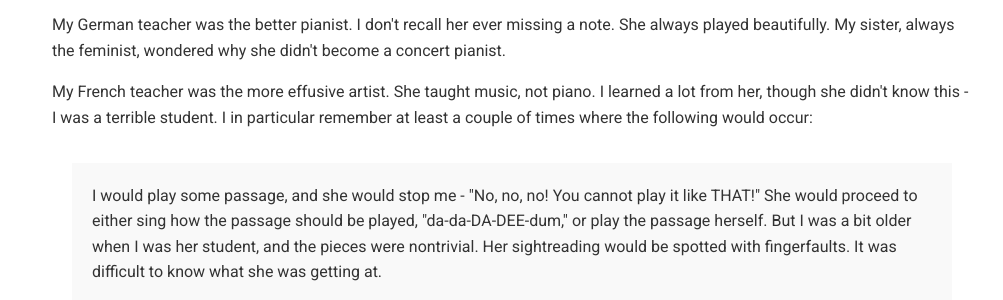
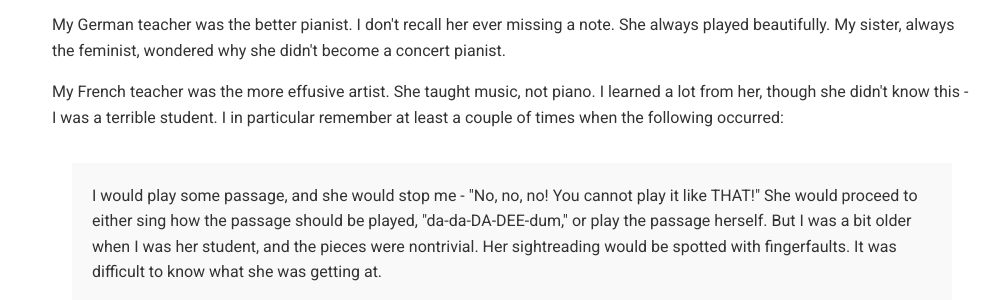
Before and after one commit to overheardonearth/overheardonearth.github.io, a Jekyll site: the page built from _posts/2019-08-05-once-more-with-feeling.html, in a window 1280 px wide. Shown: the part 341-641 px from the top of the page, without its empty margins (128-1131 px from the left). Built offline with Jekyll 4.4.1, drawn with Linux system fonts in a browser that asks for light colours; comment, search, counter and statistics services are not loaded.

Commit message:
Update 2019-08-05-once-more-with-feeling.html

```diff
--- a/_posts/2019-08-05-once-more-with-feeling.html
+++ b/_posts/2019-08-05-once-more-with-feeling.html
@@ -10,7 +10,7 @@ I took piano lessons for multiple years. I had two teachers; I refer to them as
 My German teacher was the better pianist. I don't recall her ever missing a note. She always played beautifully. My sister, always the feminist, wondered why she didn't become a concert pianist.
 
 <p>
-My French teacher was the more effusive artist. She taught music, not piano. I learned a lot from her, though she didn't know this - I was a terrible student. I in particular remember at least a couple of times where the following would occur:
+My French teacher was the more effusive artist. She taught music, not piano. I learned a lot from her, though she didn't know this - I was a terrible student. I in particular remember at least a couple of times when the following occurred:
 
 <div class="media">
   I would play some passage, and she would stop me - "No, no, no! You cannot play it like THAT!" She would proceed to either sing how the passage should be played, "da-da-DA-DEE-dum," or play the passage herself. But I was a bit older when I was her student, and the pieces were nontrivial. Her sightreading would be spotted with fingerfaults. It was difficult to know what she was getting at.
```
